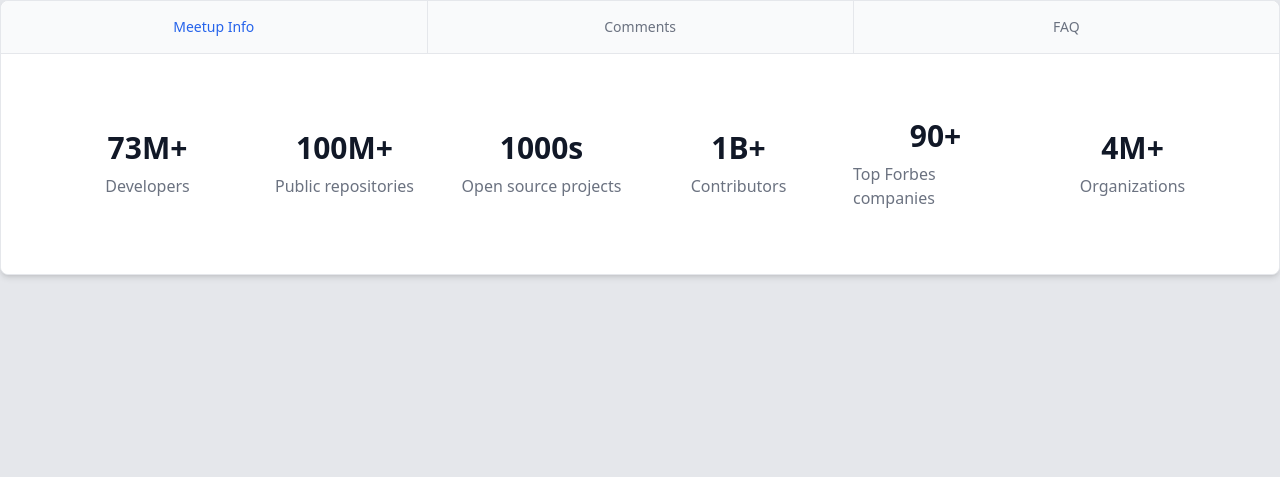
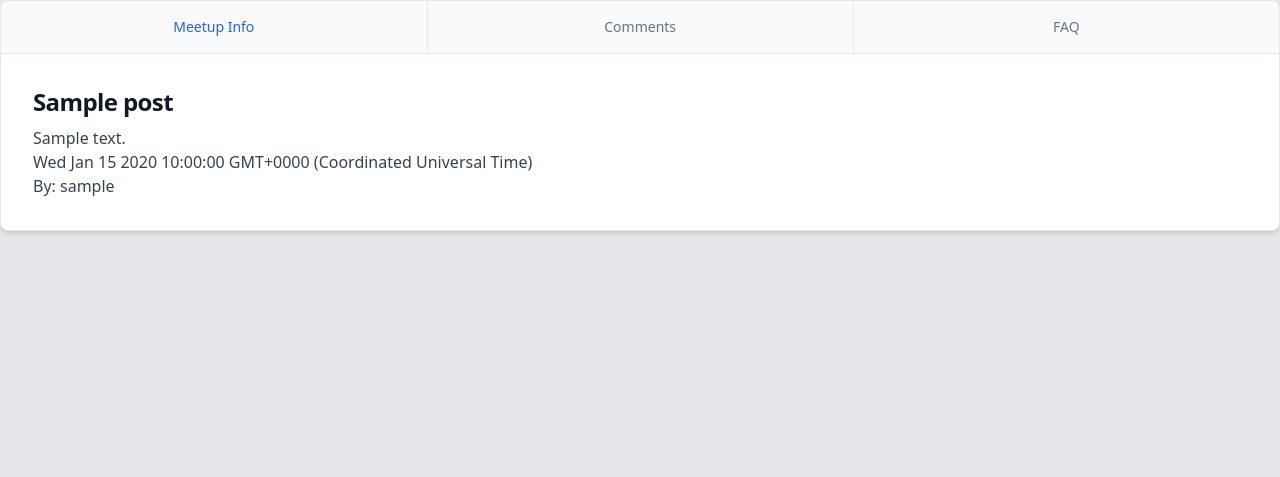
Before and after one commit to nab-man/Join-Us, a Node server app: page /post/1 in a window 1280 px wide. Shown: the part 80-557 px from the top of the page. Run offline with Node 20, Linux system fonts and the light colour scheme; tables that the repository leaves empty hold one stand-in row (values such as "Sample post"); some libraries are stand-ins or nearby versions.

Commit message:
add post details page

```diff
--- a/controllers/home-routes.js
+++ b/controllers/home-routes.js
@@ -35,7 +35,7 @@
 
 router.get("/post/:id", async (req, res) => {
   try {
-    const postData = await Post.findOne({ where: { post_id: req.params.id }, include: { model: Comment } })
+    const postData = await Post.findOne({ where: { post_id: req.params.id }, include: [{ model: Comment }, { model: User, as: "user" }] })
 
     const post = postData.get({ raw: true })
     console.log(post)
--- a/views/partials/post-info.handlebars
+++ b/views/partials/post-info.handlebars
@@ -21,32 +21,12 @@
     </ul>
     <div id="fullWidthTabContent" class="border-t border-gray-200 dark:border-gray-600">
         <div class="p-4 bg-white rounded-lg md:p-8 dark:bg-gray-800" id="stats" role="tabpanel" aria-labelledby="stats-tab">
-            <dl class="grid grid-cols-2 gap-8 p-4 mx-auto max-w-screen-xl text-gray-900 sm:grid-cols-3 xl:grid-cols-6 dark:text-white sm:p-8">
-                <div class="flex flex-col justify-center items-center">
-                    <dt class="mb-2 text-3xl font-extrabold">73M+</dt>
-                    <dd class="font-light text-gray-500 dark:text-gray-400">Developers</dd>
-                </div>
-                <div class="flex flex-col justify-center items-center">
-                    <dt class="mb-2 text-3xl font-extrabold">100M+</dt>
-                    <dd class="font-light text-gray-500 dark:text-gray-400">Public repositories</dd>
-                </div>
-                <div class="flex flex-col justify-center items-center">
-                    <dt class="mb-2 text-3xl font-extrabold">1000s</dt>
-                    <dd class="font-light text-gray-500 dark:text-gray-400">Open source projects</dd>
-                </div>
-                <div class="flex flex-col justify-center items-center">
-                    <dt class="mb-2 text-3xl font-extrabold">1B+</dt>
-                    <dd class="font-light text-gray-500 dark:text-gray-400">Contributors</dd>
-                </div>
-                <div class="flex flex-col justify-center items-center">
-                    <dt class="mb-2 text-3xl font-extrabold">90+</dt>
-                    <dd class="font-light text-gray-500 dark:text-gray-400">Top Forbes companies</dd>
-                </div>
-                <div class="flex flex-col justify-center items-center">
-                    <dt class="mb-2 text-3xl font-extrabold">4M+</dt>
-                    <dd class="font-light text-gray-500 dark:text-gray-400">Organizations</dd>
-                </div>
-            </dl>
+
+               <h5 class="mb-2 text-2xl font-bold tracking-tight text-gray-900 dark:text-white">{{title}}</h5>
+                <p class="font-normal text-gray-700 dark:text-gray-400">{{contents}}</p>
+                <p class="font-normal text-gray-700 dark:text-gray-400">{{date_created}}</p>
+                <p class="font-normal text-gray-700 dark:text-gray-400">By: {{user.dataValues.user_name}}</p>
+
         </div>
         <div class="hidden p-4 bg-white rounded-lg md:p-8 dark:bg-gray-800" id="about" role="tabpanel" aria-labelledby="about-tab">
             <h2 class="mb-5 text-2xl font-extrabold tracking-tight text-gray-900 dark:text-white">Comments</h2>
```
